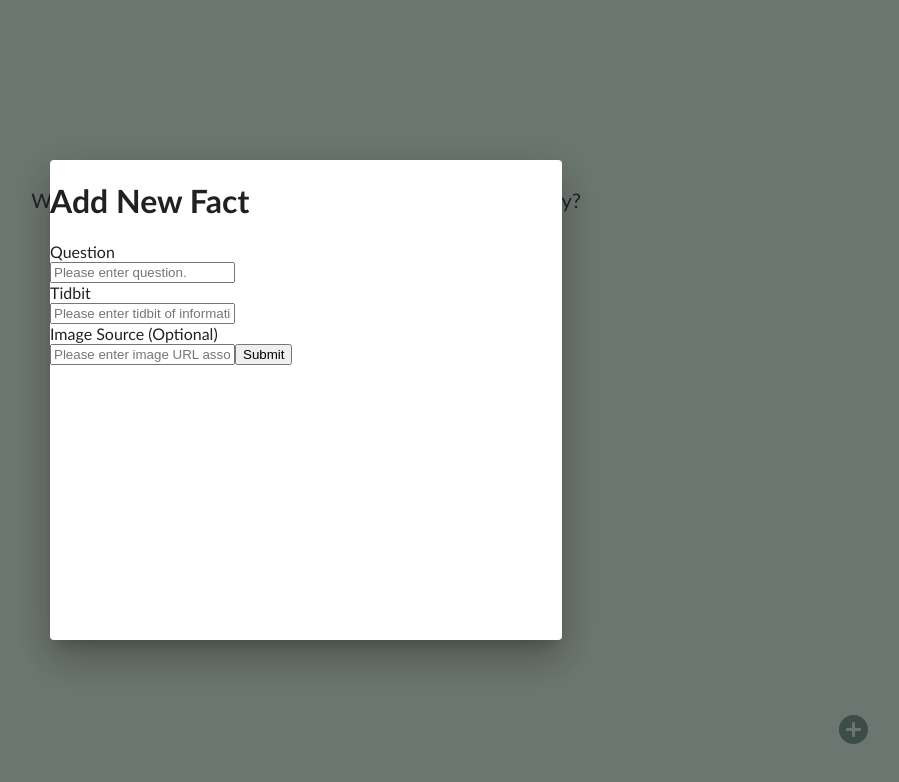
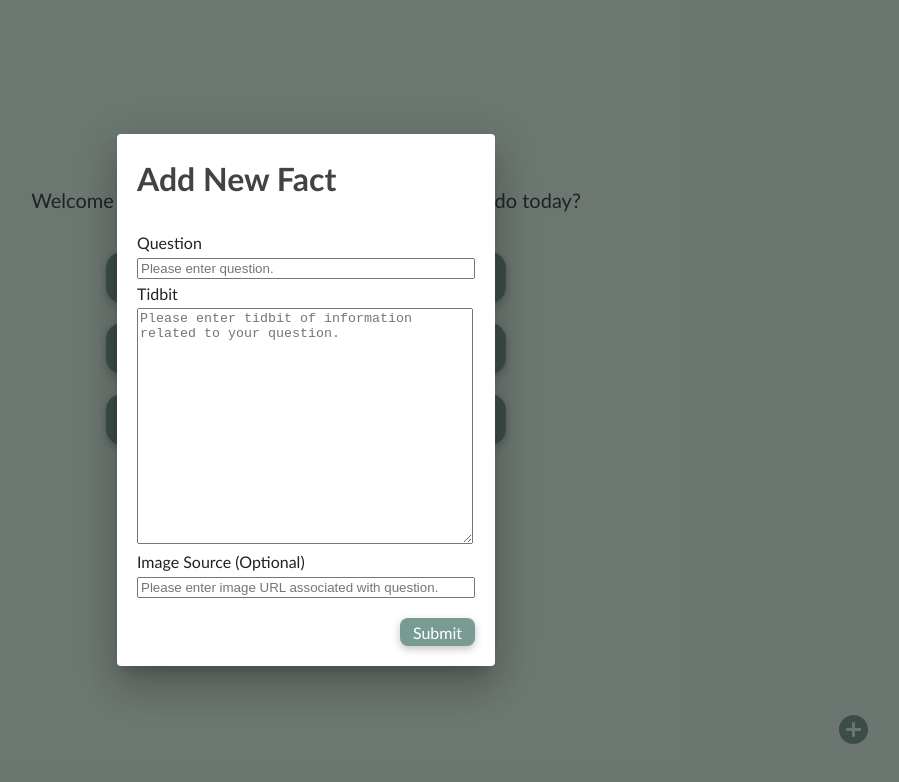
Before and after one commit to eshuffman/today-i-learned, a React (Create React App) app in the folder today-i-learned-ui/: page / in a window 1280 px wide. Both pictures are taken after a click on the icon 1187 px from the left and 729 px from the top of the page. Shown: the top 782 px of the page, without its empty margins (334-1233 px from the left). Built offline with nearby package versions, Linux system fonts and the light colour scheme.

Commit message:
styling on question input model done but huge bug with typing

```diff
--- a/today-i-learned-ui/src/components/add-fact/AddFact.js
+++ b/today-i-learned-ui/src/components/add-fact/AddFact.js
@@ -53,12 +53,12 @@ const AddFact = () => {
   }
 
   function AddFactModel() {
-      console.log('hi')
         return (
           <div>
             <Dialog open={showModel} onClose={() => setShowModel(false)} >
               <div className={styles.modelBox}>
                 <h1>Add New Fact</h1>
+                <div className={styles.input}>
                 <div className={styles.formLabel}>
               Question
                 </div>
@@ -72,7 +72,7 @@ const AddFact = () => {
             <div className={styles.formLabel}>
               Tidbit
                 </div>
-            <input
+            <textarea
               id="tidbit"
               placeholder="Please enter tidbit of information related to your question."
               type="text"
@@ -88,8 +88,11 @@ const AddFact = () => {
               type="text"
               value={newFact.imgsrc}
               onChange={onQuestionChange}
-            />
-                <button onClick={attemptFactSubmit}>Submit</button>
+                  />
+                </div>
+                <div className={styles.buttonBox}>
+                  <button className={styles.submit} onClick={attemptFactSubmit}>Submit</button>
+                </div>
               </div>
             </Dialog>
             </div>
--- a/today-i-learned-ui/src/components/add-fact/AddFact.module.css
+++ b/today-i-learned-ui/src/components/add-fact/AddFact.module.css
@@ -10,6 +10,54 @@
 }
 
 .modelBox {
-    height: 60vh;
-    width: 40vw;
+    display: flex;
+    flex-direction: column;
+    padding: 20px;
+    row-gap: 20px;
 }
+
+
+h1 {
+    margin: 5px 0px 10px 0px;
+    color: #444343
+}
+
+textarea {
+    width: 330px;
+    height: 230px
+}
+
+input {
+    width: 330px;
+}
+.formLabel {
+    margin: 5px 0px;
+}
+.buttonBox {
+    align-self: flex-end;
+}
+
+.submit {
+    border-radius: .5em;
+    display: inline-block;
+    border: none;
+    padding: .3rem;
+    margin: 0;
+    text-decoration: none;
+    background: #789b93;
+    color: white;
+    box-shadow: rgba(0, 0, 0, 0.24) 0px 3px 8px;
+    font-size: 1rem;
+    width: 75px;
+    font-family:'Gill Sans', 'Gill Sans MT', Calibri, 'Trebuchet MS', sans-serif;
+    cursor: pointer;
+    text-align: center;
+    transition: background 250ms ease-in-out,
+                transform 150ms ease;
+    -webkit-appearance: none;
+    -moz-appearance: none;
+}
+
+.submit:hover {
+    background: #65837c;
+}
```
